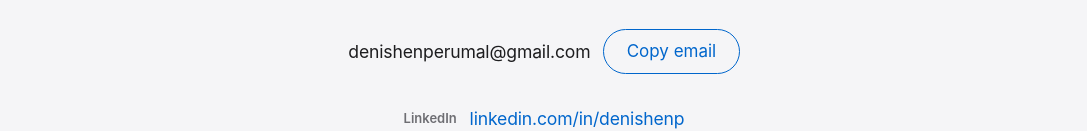
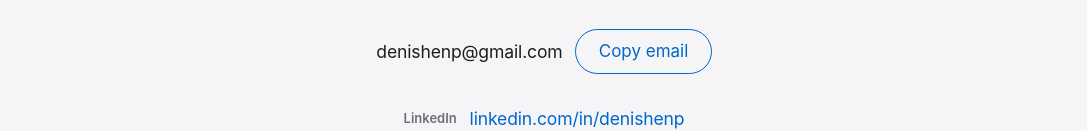
Before and after one commit to denishenp-ai/denishen-website, a plain HTML site: page index.html in a window 1280 px wide. Shown: the part 6311-6442 px from the top of the page, without its empty margins (96-1183 px from the left). Drawn offline with Linux system fonts and the light colour scheme.

Commit message:
Update contact email
Co-Authored-By: Claude Opus 5.5 <noreply@anthropic.com>
Claude-Session: https://claude.ai/code/session_01EcbjGbcjyGYVKY1fteqEF4szeny

```diff
--- a/index.html
+++ b/index.html
@@ -397,7 +397,7 @@ mark.edit { background: #fff3c4; color: #5a4500; padding: 0 .2em; border-radius:
         <h2>Let's talk</h2>
         <div class="prose"><p>If you're hiring in asset management, banking or financial services, I'd be glad to talk. I'm also happy to hear from anyone working out what AI means for our profession.</p></div>
         <div class="contact-row">
-          <span class="addr" id="email">denishenperumal@gmail.com</span>
+          <span class="addr" id="email">denishenp@gmail.com</span>
           <button class="btn ghost" id="copy-email" type="button">Copy email</button>
           <span class="copied" id="copied" hidden>Copied</span>
         </div>
```
Also changed, not shown: 1 other file.
